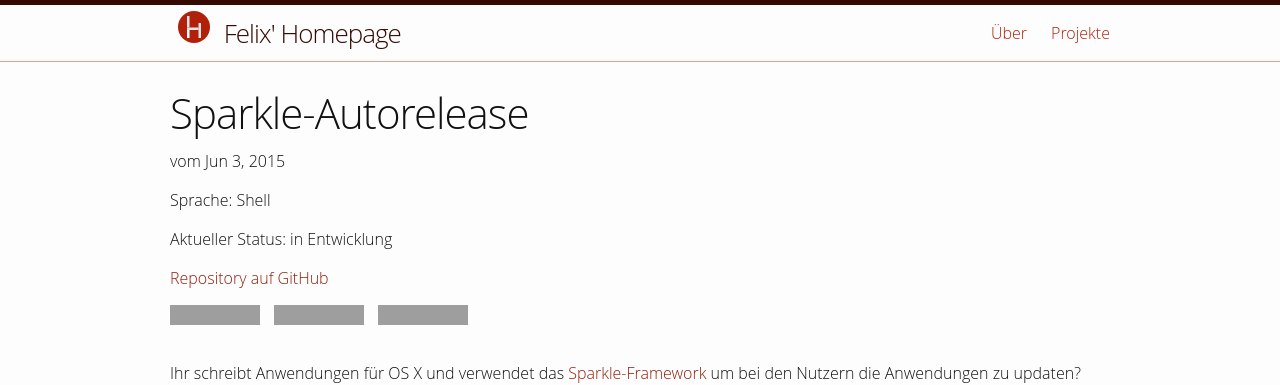
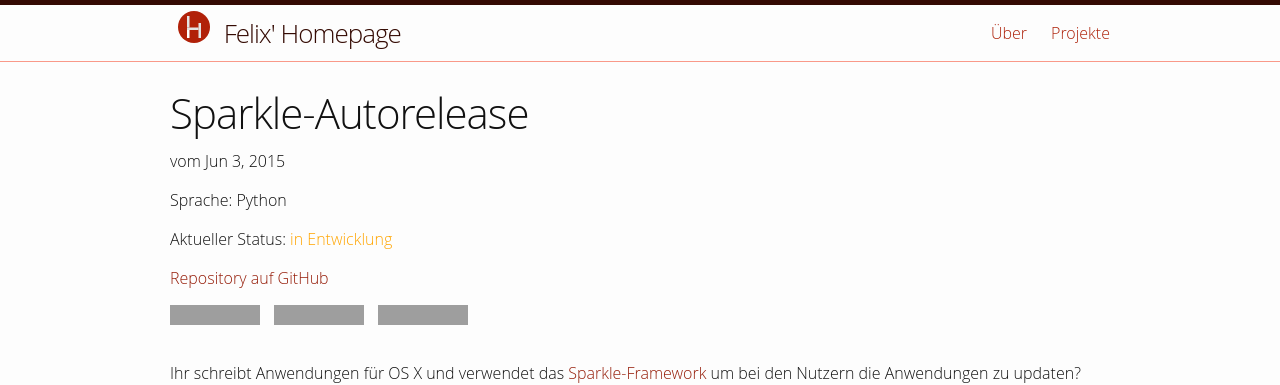
Before and after one commit to MarauderXtreme/felixdoering.com, a Jekyll site: the page built from _projects/sparkle-autorelease.md, in a window 1280 px wide, cut to the strip 0-385 px from the top of the page. Built offline with Jekyll 4.4.1, drawn with Linux system fonts in a browser that asks for light colours; grey boxes are pictures that could not be loaded.

Commit message:
update sparkle-autorelease language to python

```diff
--- a/_includes/project-meta.html
+++ b/_includes/project-meta.html
@@ -20,7 +20,13 @@
   {% endif %}
 
   {% if project.status %}
-    <p>Aktueller Status: <span class="project-status">{{ project.status }}</span></p>
+    {% if project.status == "in Entwicklung" %}
+    <p>Aktueller Status: <span class="project-status" style="color:orange">{{ project.status }}</span></p>
+    {% elsif project.status == "Beendet" %}
+    <p>Aktueller Status: <span class="project-status" style="color:green">{{ project.status }}</span></p>
+    {% else %}
+    <p>Aktueller Status: <span class="project-status" >{{ project.status }}</span></p>
+    {% endif %}
   {% endif %}
 
   {% if project.github_link %}
--- a/_projects/sparkle-autorelease.md
+++ b/_projects/sparkle-autorelease.md
@@ -3,7 +3,7 @@
 title: Sparkle-Autorelease
 github_link: h4llow3En/sparkle-autorelease
 status: "in Entwicklung"
-languages: [Shell]
+languages: [Python]
 ---
 Ihr schreibt Anwendungen für OS X und verwendet das [Sparkle-Framework](http://sparkle-project.org) um bei den Nutzern die Anwendungen zu updaten?
 Wenn man keine Developer-ID für Mac hat, kann das schon ziemlich umständlich sein, vorallem, wenn man gleichzeitig auch den Release auf Github veröffentlichen möchte.
```
